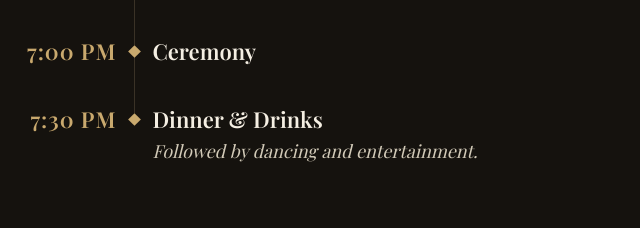
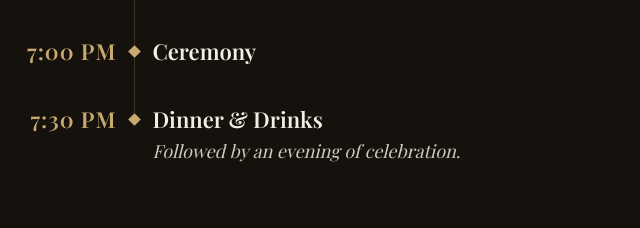
Before and after one commit to joeliandmeg/wedding, a plain HTML site: page index.html in a window 1280 px wide. Shown: the part 1600-1828 px from the top of the page, 472-1112 px from the left. Drawn offline with nearby package versions, Linux system fonts and the light colour scheme; a web font is replaced by a local one.

Commit message:
Update index.html

```diff
--- a/index.html
+++ b/index.html
@@ -223,7 +223,7 @@ footer .when{margin:6px 0 0; color:var(--muted); font-style:italic; font-size:16
         <li>
           <div class="tl-time">7:30 PM</div>
           <div class="tl-mark" aria-hidden="true"></div>
-          <div class="tl-body"><h3>Dinner &amp; Drinks</h3><p>Followed by dancing and entertainment.</p></div>
+          <div class="tl-body"><h3>Dinner &amp; Drinks</h3><p>Followed by an evening of celebration.</p></div>
         </li>
       </ol>
     </div>
```
